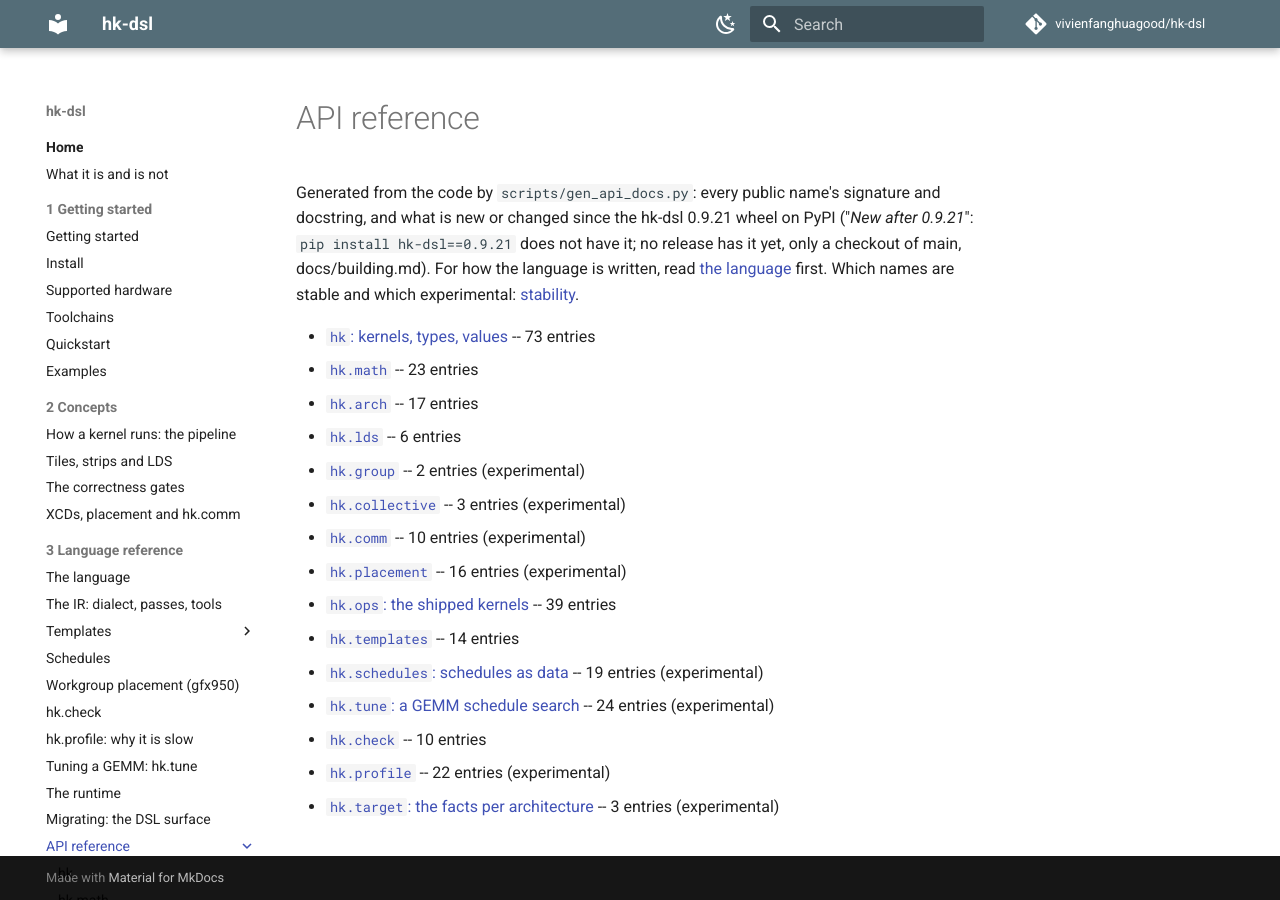
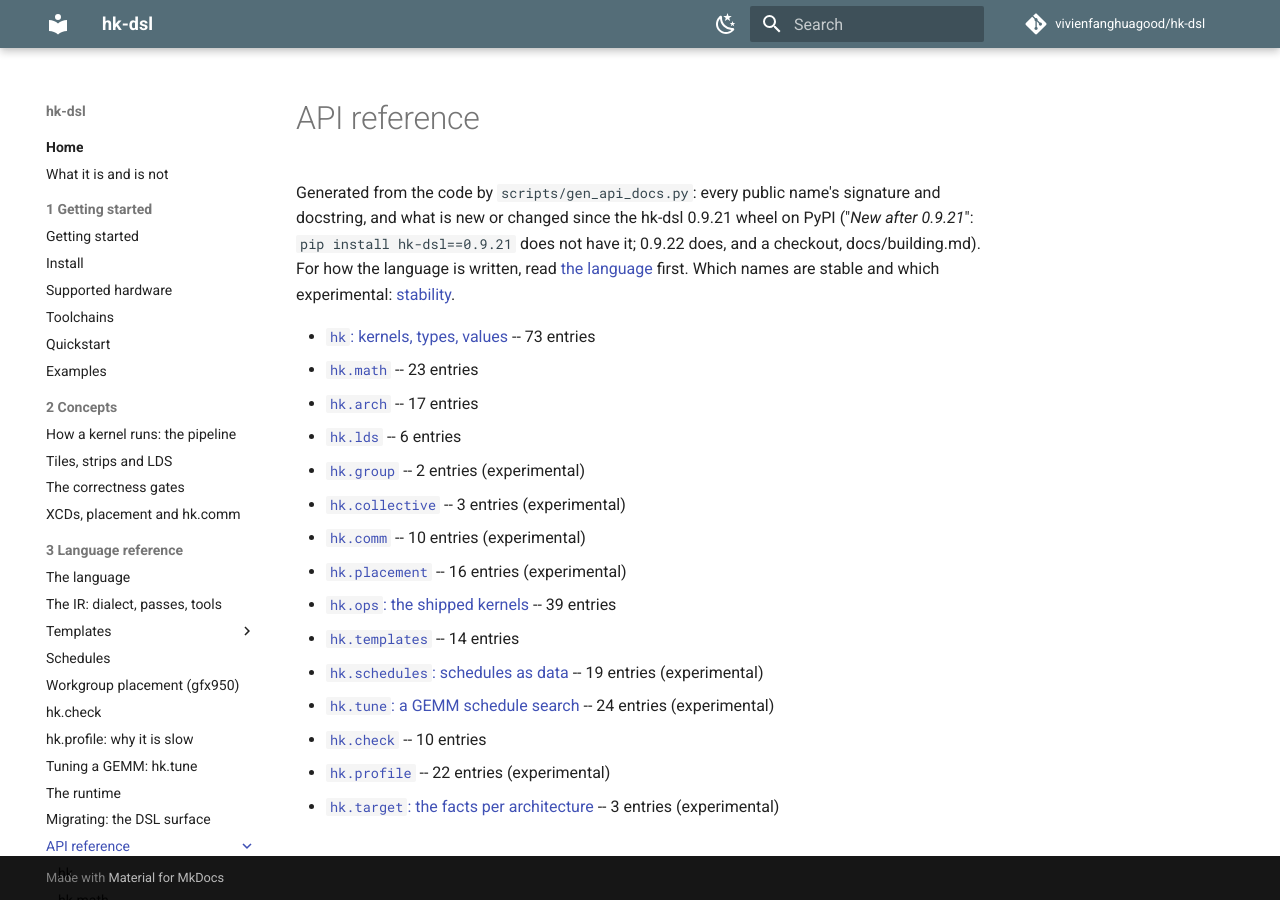
Before and after one commit to vivienfanghuagood/hk-dsl, an MkDocs documentation site: the page built from docs/api/README.md, in a window 1280 px wide. Built offline with MkDocs 1.6.1 and Material for MkDocs 9.7.7, drawn with Linux system fonts in a browser that asks for light colours; comment, search, counter and statistics services are not loaded.

Commit message:
release 0.9.22: 4-bit linear routes with a second weight copy off by default (#397) (#398)
Version 0.9.22, RELEASE = "0.9.22", API index regenerated; the dialect stays hk-dialect-8.
CHANGELOG: Unreleased cut as 0.9.22.

Co-authored-by: hfang <hfang@localhost>
Co-authored-by: Claude <noreply@anthropic.com>

```diff
--- a/docs/api/README.md
+++ b/docs/api/README.md
@@ -2,7 +2,7 @@
 
 # API reference
 
-Generated from the code by `scripts/gen_api_docs.py`: every public name's signature and docstring, and what is new or changed since the hk-dsl 0.9.21 wheel on PyPI ("*New after 0.9.21*": `pip install hk-dsl==0.9.21` does not have it; no release has it yet, only a checkout of main, docs/building.md). For how the language is written, read [the language](../language.md) first. Which names are stable and which experimental: [stability](../stability.md).
+Generated from the code by `scripts/gen_api_docs.py`: every public name's signature and docstring, and what is new or changed since the hk-dsl 0.9.21 wheel on PyPI ("*New after 0.9.21*": `pip install hk-dsl==0.9.21` does not have it; 0.9.22 does, and a checkout, docs/building.md). For how the language is written, read [the language](../language.md) first. Which names are stable and which experimental: [stability](../stability.md).
 
 - [`hk`: kernels, types, values](hk.md) -- 73 entries
 - [`hk.math`](hk.math.md) -- 23 entries
--- a/llms.txt
+++ b/llms.txt
@@ -68,7 +68,7 @@ It traces and runs on both GPUs, ragged shapes (100x1000) included; `hk.check` t
 
 ## Pitfalls
 
-- The docs describe main; `pip install hk-dsl` is 0.9.21 (check `hk.__version__`). The API reference marks what is *New after 0.9.21*: on main only, in no release yet. 0.8.0 added, and 0.7.0 lacks, workgroup placement (`hk.kernel(placement=)`, `hk.Placement`, `hk.arch.xcd_count`), `hk.map_cpp`, the strip ops and element exchange. 0.6.0's synchronous `g.load` / `g.store` on gfx950 read and write past a partial last tile; 0.7.0's do not.
+- The docs describe main; `pip install hk-dsl` is 0.9.22 (check `hk.__version__`). The API reference marks what is *New after 0.9.21*: in 0.9.22, not in 0.9.21. 0.8.0 added, and 0.7.0 lacks, workgroup placement (`hk.kernel(placement=)`, `hk.Placement`, `hk.arch.xcd_count`), `hk.map_cpp`, the strip ops and element exchange. 0.6.0's synchronous `g.load` / `g.store` on gfx950 read and write past a partial last tile; 0.7.0's do not.
 - Positional kernel parameters are tensors (`hk.Tensor[dtype]`, 4-D `(batch, depth, rows, cols)`; a 2-D tensor is `(rows, cols)`). Constexprs are keyword-only with a default, baked into the source: a new value is a new compile.
 - The transcendental math (gelu, dgelu, sqrt, rsqrt, silu) is fp32-only: load 16-bit data into an fp32 tile or strip (the load converts) and store it back (the store converts). `hk.math.gelu` is `F.gelu(x, approximate="tanh")`, not the erf default.
 - A strip's columns are whole chunks of `wave x run` (32 x run on gfx1100, 64 x run on gfx950): `CW=512` with `run=8` fits both. Read the wave from `hk.arch.target().wave` when a plan depends on it.
--- a/pyproject.toml
+++ b/pyproject.toml
@@ -4,7 +4,7 @@ build-backend = "setuptools.build_meta"
 
 [project]
 name = "hk-dsl"
-version = "0.9.21"
+version = "0.9.22"
 description = "A general-purpose Python DSL for AMD GPU kernels on RDNA and CDNA, with build-time gates against silent tile-level errors (spills, missing waits, MFMA hazards). Its largest end-to-end gains today are on Radeon (RDNA3/RDNA4), through vLLM and SGLang."
 # Release wheels are cp310, cp311, cp312 and cp313 (each carries MLIR bindings for one
 # CPython); another 3.x builds from source (docs/building.md). CI tests 3.10 and 3.12.
```
Also changed, not shown: CHANGELOG.md (+14 -1 lines), README.md (+1 -1 lines), docs/support-matrix.md (+1 -1 lines), docs/toolchains.md (+1 -1 lines), skills/hk-kernel/SKILL.md (+1 -1 lines), 2 other files.
